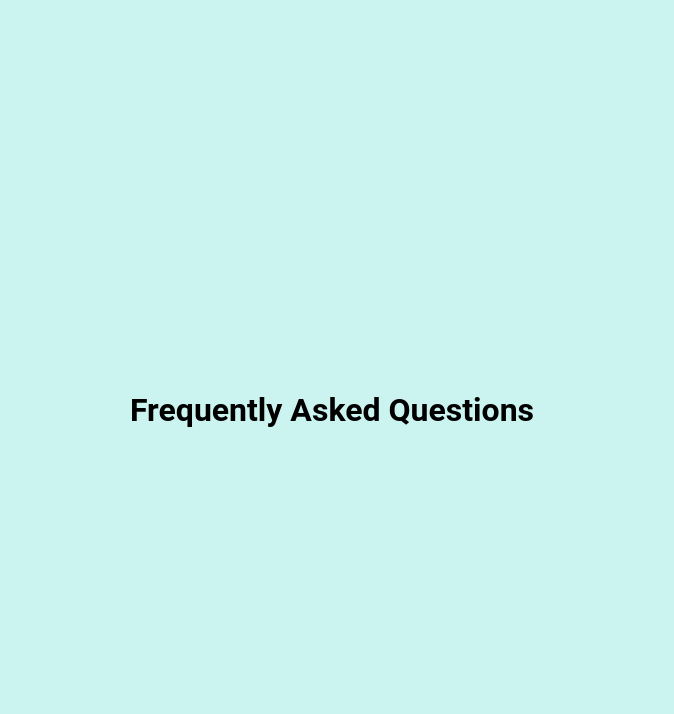
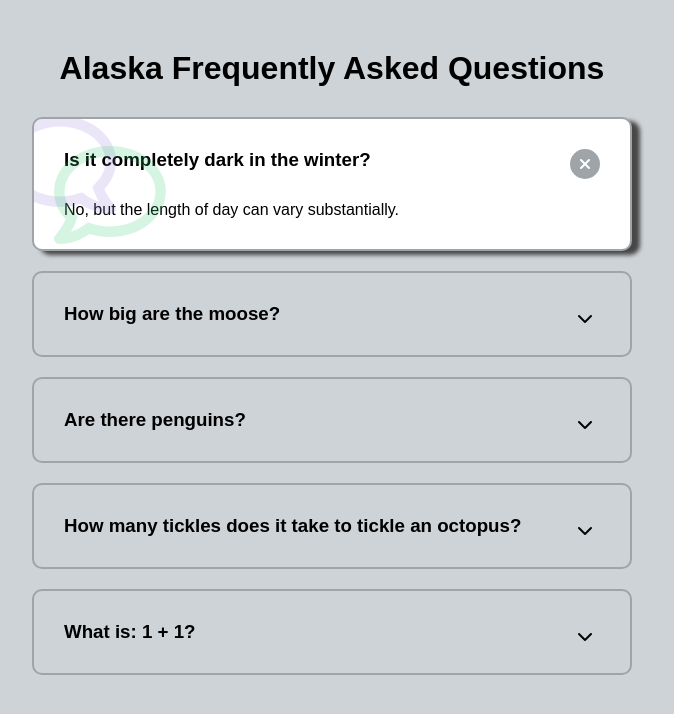
Before and after one commit to dfine907/faq_collapse, a plain HTML site: page index.html in a window 1280 px wide. Shown: the whole page, without its empty margins (308-982 px from the left). Drawn offline with Linux system fonts and the light colour scheme; a web font is replaced by a local one.

Commit message:
FAQ Completed

```diff
--- a/index.html
+++ b/index.html
@@ -11,7 +11,79 @@
     <title>FAQ</title>
 </head>
 <body>
-    <h1>Frequently Asked Questions</h1>
+    <h1>Alaska Frequently Asked Questions</h1>
+    <div class="faq-container">
+        <div class="faq active">
+          <h3 class="faq-title">
+            Is it completely dark in the winter?
+          </h3>
+
+          <p class="faq-text">
+            No, but the length of day can vary substantially.
+          </p>
+
+          <button class="faq-toggle">
+            <i class="fas fa-chevron-down"></i>
+            <i class="fas fa-times"></i>
+          </button>
+        </div>
+
+        <div class="faq">
+          <h3 class="faq-title">
+            How big are the moose?
+          </h3>
+          <p class="faq-text">
+            A male moose (bull) can be as tall as 9 feet.
+          </p>
+          <button class="faq-toggle">
+            <i class="fas fa-chevron-down"></i>
+            <i class="fas fa-times"></i>
+          </button>
+        </div>
+
+        <div class="faq">
+          <h3 class="faq-title">
+            Are there penguins?
+          </h3>
+          <p class="faq-text">
+            No pengins!  That's the other pole.  We just have polar bear in the far north.
+          </p>
+          <button class="faq-toggle">
+            <i class="fas fa-chevron-down"></i>
+            <i class="fas fa-times"></i>
+          </button>
+        </div>
+
+        <div class="faq">
+          <h3 class="faq-title">
+            How many tickles does it take to tickle an octopus?
+          </h3>
+          <p class="faq-text">
+            Ten-tickles!
+          </p>
+          <button class="faq-toggle">
+            <i class="fas fa-chevron-down"></i>
+            <i class="fas fa-times"></i>
+          </button>
+        </div>
+
+        <div class="faq">
+          <h3 class="faq-title">
+            What is: 1 + 1?
+          </h3>
+          <p class="faq-text">
+            Depends on who are you asking.
+          </p>
+          <button class="faq-toggle">
+            <i class="fas fa-chevron-down"></i>
+            <i class="fas fa-times"></i>
+          </button>
+        </div>
+      </div>
+
+
+
+    </div>
     <script src="script.js"></script>
 </body>
 </html>
--- a/script.js
+++ b/script.js
@@ -0,0 +1,7 @@
+const toggles = document.querySelectorAll('.faq-toggle');
+
+toggles.forEach(toggle => {
+    toggle.addEventListener('click', () => {
+        toggle.parentNode.classList.toggle('active')
+    })
+})
--- a/style.css
+++ b/style.css
@@ -6,7 +6,7 @@
 
 body {
   font-family: 'Muli', sans-serif;
-  background-color: #cbf3f0;
+  background-color: #cdd3d6;
 }
 
 h1 {
@@ -14,13 +14,95 @@ h1 {
   text-align: center;
 }
 
-body {
-    font-family: 'Roboto', sans-serif;
-    display: flex;
-    flex-direction: column;
-    align-items: center;
-    justify-content: center;
-    height: 100vh;
-    overflow: hidden;
-    margin: 0;
+.faq-container {
+  max-width: 600px;
+  margin: 0 auto;
 }
+
+.faq {
+  background-color: transparent;
+  border: 2px solid #9fa4a8;
+  border-radius: 10px;
+  margin: 20px 0;
+  padding: 30px;
+  position: relative;
+  overflow: hidden;
+  transition: 0.3s ease;
+}
+
+.faq.active {
+  background-color: white;
+  box-shadow: 8px 4px 4px rgb(72, 71, 71);
+}
+
+.faq.active::before,
+.faq.active::after {
+  content: '\f075';
+  font-family: 'Font Awesome 5 Free';
+  color: #2ecc71;
+  font-size: 7rem;
+  position: absolute;
+  opacity: 0.2;
+  top: 20px;
+  left: 20px;
+  z-index: 0;
+}
+
+.faq.active::before {
+  color: rgb(153, 127, 220);
+  top: -10px;
+  left: -30px;
+  transform: rotateY(180deg)
+
+}
+
+.faq-title {
+  margin: 0 35px 0 0;
+}
+
+.faq-text {
+  margin: 30px 0 0;
+  display: none;
+}
+
+.faq.active .faq-text {
+  display:block;
+}
+
+.faq-toggle {
+  background-color: transparent;
+  border: 0;
+  border-radius: 50%;
+  cursor: pointer;
+  display: flex;
+  align-items: center;
+  justify-content: center;
+  font-size: 16px;
+  padding: 0;
+  position: absolute;
+  top: 30px;
+  right: 30px;
+  height: 30px;
+  width: 30px;
+}
+
+.faq-toggle:focus {
+  outline: 0;
+}
+
+.faq-toggle .fa-times {
+  display: none;
+}
+
+.faq.active .faq-toggle .fa-times {
+  color: #fff;
+  display: block;
+}
+
+.faq.active .faq-toggle .fa-chevron-down {
+  display: none;
+}
+
+.faq.active .faq-toggle {
+  background-color: #9fa4a8;
+}
```
